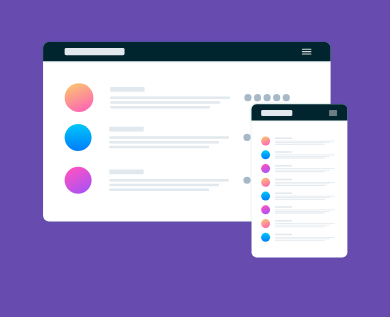
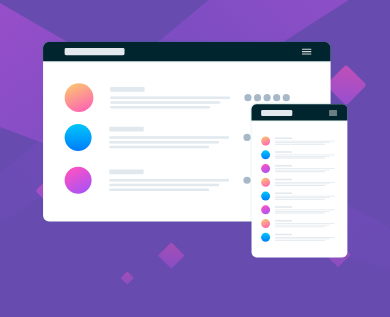
Before and after one commit to mattzu22/Desafio-Dev-Quest-landing-page-, a plain HTML site: page index.html in a window 390 px wide. Shown: the part 103-420 px from the top of the page. Drawn offline with nearby package versions, Linux system fonts and the light colour scheme; the site is published under a folder, as on GitHub Pages, so addresses that start at the root find nothing.

Commit message:
correção do bug no responsivo

```diff
--- a/src/css/responsive.css
+++ b/src/css/responsive.css
@@ -7,7 +7,7 @@
         display: flex;
         flex-direction: column;
         padding: 40px 40px 40px 40px;
-        background: url(/src/image/bg-mobile.svg) top center no-repeat;
+        background: url(../image/bg-mobile.svg) top center no-repeat;
         background-size: 100%;
     }
 
```
